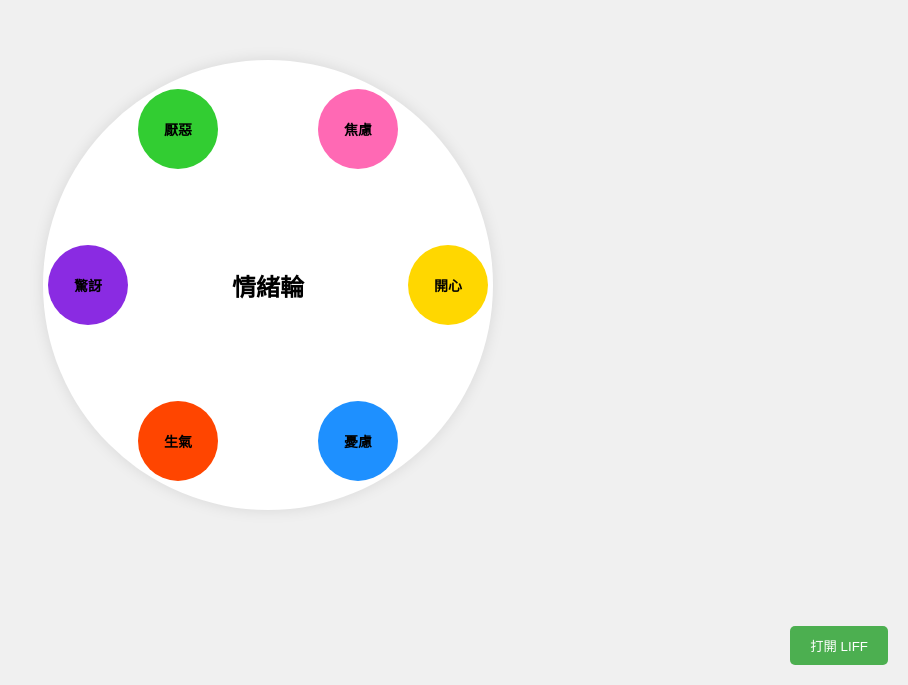
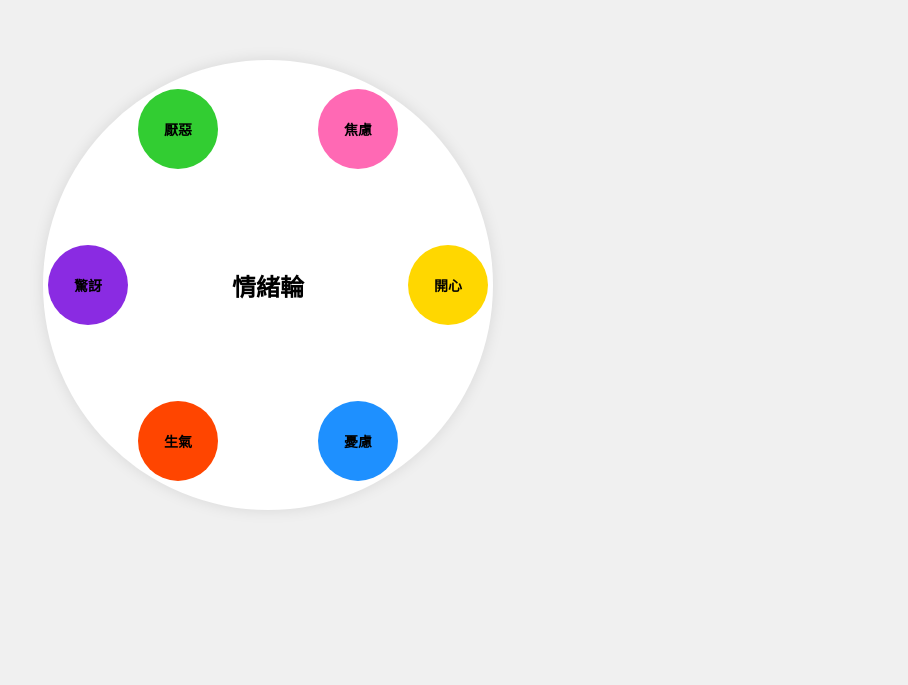
Before and after one commit to Celinelinlin/celinelinlin.github.io, a plain HTML site: page emotion.html in a window 1280 px wide. Shown: the part 115-800 px from the top of the page, without its empty margins (372-1280 px from the left). Drawn offline with Linux system fonts and the light colour scheme.

Commit message:
Update emotion.html

```diff
--- a/emotion.html
+++ b/emotion.html
@@ -69,18 +69,6 @@
             left: 50%;
             transform: translate(-50%, -50%);
         }
-
-        #liff-button {
-            position: fixed;
-            bottom: 20px;
-            right: 20px;
-            background-color: #4CAF50;
-            color: white;
-            padding: 10px 20px;
-            border: none;
-            border-radius: 5px;
-            cursor: pointer;
-        }
     </style>
 </head>
 <body>
@@ -94,9 +82,6 @@
         <button class="emotion-btn anxiety" id="anxiety" onclick="showEmotion('anxiety')">焦慮</button>
     </div>
     <div id="emotion-description"></div>
-
-    <button id="liff-button">打開 LIFF</button>
-
     <script>
         const emotions = {
             joy: {
@@ -139,15 +124,6 @@
                 <p>${emotionData.description}</p>
             `;
         }
-
-        document.getElementById('liff-button').addEventListener('click', function() {
-            // Replace with your LIFF URL
-            const liffUrl = 'https://your-liff-url.com';
-            liff.openWindow({
-                url: liffUrl,
-                external: true
-            });
-        });
     </script>
 </body>
 </html>
```
